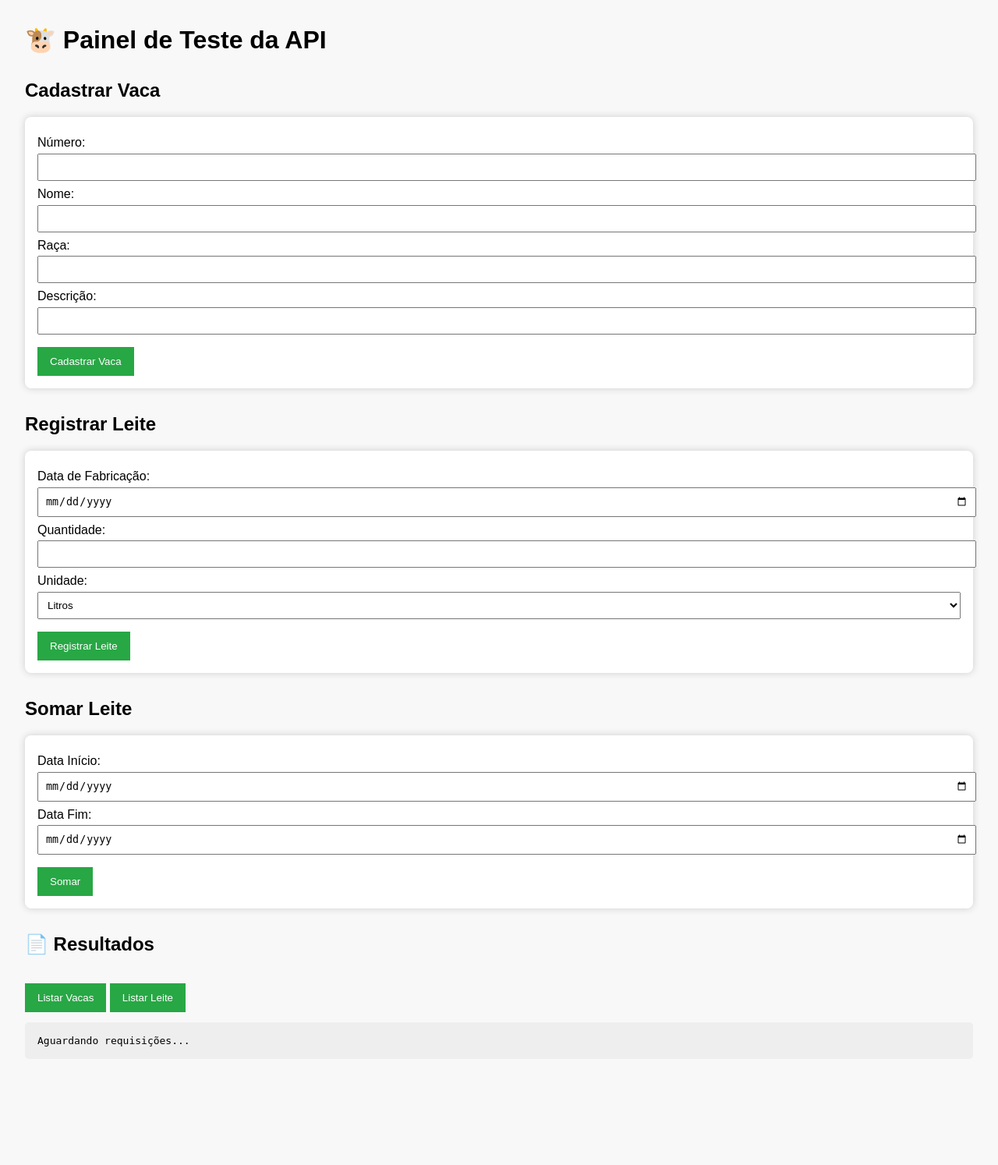
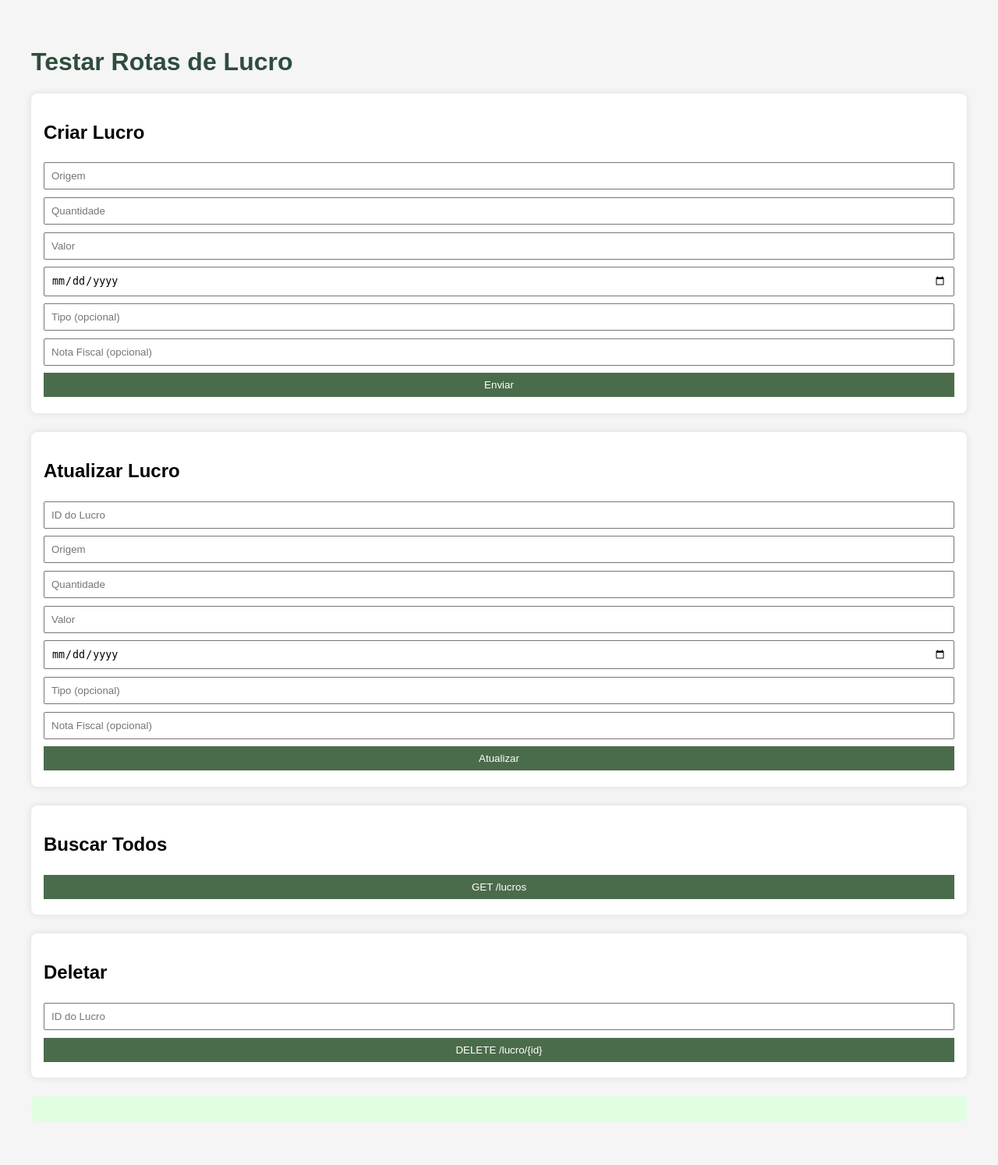
Before and after one commit to ArtJord/system_milk, a PHP site: page /index.html in a window 1280 px wide. Shown: the whole page at 78% size. Before the commit the page ends 1342 px from the top, so only its background shows below. Run offline with PHP 8.4, Linux system fonts and the light colour scheme.

Commit message:
Teste de telas e rotas

```diff
--- a/index.html
+++ b/index.html
@@ -1,244 +1,204 @@
-
-
 <!DOCTYPE html>
 <html lang="pt-BR">
 <head>
   <meta charset="UTF-8" />
-  <meta name="viewport" content="width=device-width, initial-scale=1.0" />
-  <title>Teste API - Vaca e Leite</title>
+  <meta name="viewport" content="width=device-width, initial-scale=1.0"/>
+  <title>Teste de Rotas - Lucro</title>
   <style>
     body {
       font-family: Arial, sans-serif;
-      margin: 2rem;
-      background-color: #f8f8f8;
+      padding: 2rem;
+      background-color: #f5f5f5;
     }
-
-    h2 {
-      margin-top: 2rem;
+    h1 {
+      color: #2e4d3d;
     }
-
-    form {
+    form, .actions {
       background: #fff;
       padding: 1rem;
+      margin-bottom: 1.5rem;
       border-radius: 8px;
-      box-shadow: 0 0 10px #ccc;
-      margin-bottom: 2rem;
+      box-shadow: 0 0 10px rgba(0,0,0,0.1);
     }
-
-    label {
-      display: block;
-      margin-top: 0.5rem;
+    input, button {
+      padding: 0.5rem;
+      margin: 0.3rem 0;
+      width: 100%;
+      box-sizing: border-box;
     }
-
-    input, select {
-      width: 100%;
-      padding: 0.5rem;
-      margin-top: 0.3rem;
-    }
-
     button {
-      margin-top: 1rem;
-      padding: 0.7rem 1rem;
-      background-color: #28a745;
+      background-color: #4b6c4b;
       color: white;
       border: none;
       cursor: pointer;
     }
-
     button:hover {
-      background-color: #218838;
+      background-color: #3e593e;
+    }
+    .result {
+      background: #e0ffe0;
+      padding: 1rem;
+      white-space: pre-wrap;
+      border-radius: 6px;
+      margin-bottom: 1rem;
     }
 
-    pre {
-      background: #eee;
-      padding: 1rem;
-      white-space: pre-wrap;
-      border-radius: 5px;
+    /* Estilo da tabela de lucros */
+    table {
+      width: 100%;
+      border-collapse: collapse;
+      margin-top: 1rem;
+      background: #fff;
+      border-radius: 8px;
+      overflow: hidden;
+      box-shadow: 0 0 10px rgba(0,0,0,0.1);
+    }
+    th, td {
+      border: 1px solid #ccc;
+      padding: 0.5rem 0.8rem;
+      text-align: left;
+    }
+    th {
+      background-color: #4b6c4b;
+      color: white;
+    }
+    tbody tr:nth-child(even) {
+      background-color: #f9f9f9;
     }
   </style>
 </head>
 <body>
 
-  <h1>🐮 Painel de Teste da API</h1>
+  <h1>Testar Rotas de Lucro</h1>
 
-  <h2>Cadastrar Vaca</h2>
-  <form id="form-vaca">
-    <label>Número:</label>
-    <input type="text" name="numero" required />
-
-    <label>Nome:</label>
-    <input type="text" name="nome" />
-
-    <label>Raça:</label>
-    <input type="text" name="raca" />
-
-    <label>Descrição:</label>
-    <input type="text" name="descricao" />
-
-    <button type="submit">Cadastrar Vaca</button>
+  <form id="formCreate">
+    <h2>Criar Lucro</h2>
+    <input type="text" name="origem" placeholder="Origem" required />
+    <input type="number" name="quantidade" placeholder="Quantidade" required />
+    <input type="number" step="0.01" name="valor" placeholder="Valor" required />
+    <input type="date" name="data" required />
+    <input type="text" name="tipo" placeholder="Tipo (opcional)" />
+    <input type="text" name="nota_fiscal" placeholder="Nota Fiscal (opcional)" />
+    <button type="submit">Enviar</button>
   </form>
 
-
-  <h2>Registrar Leite</h2>
-  <form id="form-leite">
-    <label>Data de Fabricação:</label>
-    <input type="date" name="data_fabricacao" required />
-
-    <label>Quantidade:</label>
-    <input type="number" name="quantidade" required />
-
-    <label>Unidade:</label>
-    <select name="unidade_quantidade">
-      <option value="litros">Litros</option>
-      <option value="ml">ML</option>
-    </select>
-
-    <button type="submit">Registrar Leite</button>
+  <form id="formUpdate">
+    <h2>Atualizar Lucro</h2>
+    <input type="number" name="id" placeholder="ID do Lucro" required />
+    <input type="text" name="origem" placeholder="Origem" required />
+    <input type="number" name="quantidade" placeholder="Quantidade" required />
+    <input type="number" step="0.01" name="valor" placeholder="Valor" required />
+    <input type="date" name="data" required />
+    <input type="text" name="tipo" placeholder="Tipo (opcional)" />
+    <input type="text" name="nota_fiscal" placeholder="Nota Fiscal (opcional)" />
+    <button type="submit">Atualizar</button>
   </form>
 
+  <div class="actions">
+    <h2>Buscar Todos</h2>
+    <button onclick="getAll()">GET /lucros</button>
+  </div>
 
-  <h2>Somar Leite</h2>
-  <form id="form-soma">
-    <label>Data Início:</label>
-    <input type="date" name="data_inicio" />
+  <div class="actions">
+    <h2>Deletar</h2>
+    <input type="number" id="deleteId" placeholder="ID do Lucro" />
+    <button onclick="deleteLucro()">DELETE /lucro/{id}</button>
+  </div>
 
-    <label>Data Fim:</label>
-    <input type="date" name="data_fim" />
+  <div class="result" id="resultArea"></div>
 
-    <button type="submit">Somar</button>
-  </form>
-
-  <h2>📄 Resultados</h2>
-  <button onclick="buscarVacas()">Listar Vacas</button>
-  <button onclick="buscarLeite()">Listar Leite</button>
-  <pre id="resposta">Aguardando requisições...</pre>
+  <!-- Div onde a tabela vai aparecer -->
+  <div id="tabelaLucros"></div>
 
   <script>
-    const apiBase = "http://localhost:8001"; // Altere se necessário
+    const apiUrl = "http://localhost:8001"; // ajuste conforme necessário
 
-    const resposta = document.getElementById("resposta");
-
-    // Cadastro de vaca
-    document.getElementById("form-vaca").addEventListener("submit", async (e) => {
+    document.getElementById("formCreate").addEventListener("submit", async (e) => {
       e.preventDefault();
       const form = e.target;
-  const data = {
-    numero: form.numero.value,
-    nome: form.nome.value,
-    raca: form.raca.value,
-    descricao: form.descricao.value
-  };
-
-  try {
-    const res = await fetch(`${apiBase}/vaca`, {
+      const data = Object.fromEntries(new FormData(form));
+      const res = await fetch(`${apiUrl}/lucro`, {
         method: "POST",
         headers: { "Content-Type": "application/json" },
         body: JSON.stringify(data)
       });
-    const json = await res.json();
-    resposta.textContent = JSON.stringify(json, null, 2);
-
-    if (res.ok) {
-      alert("✅ Vaca cadastrada com sucesso!");
-      form.reset(); // limpa os campos
-    } else {
-      alert("❌ Erro ao cadastrar a vaca.");
-    }
-  } catch (error) {
-    alert("❌ Erro na requisição.");
-    console.error(error);
-  }
+      const result = await res.json().catch(() => res.text());
+      showResult(result);
+      form.reset();
     });
 
-
-    // Cadastro de leite
-    document.getElementById("form-leite").addEventListener("submit", async (e) => {
+    document.getElementById("formUpdate").addEventListener("submit", async (e) => {
       e.preventDefault();
       const form = e.target;
-  const data = {
-    data_fabricacao: form.data_fabricacao.value,
-    quantidade: parseFloat(form.quantidade.value),
-    unidade_quantidade: form.unidade_quantidade.value
-  };
+      const formData = Object.fromEntries(new FormData(form));
+      const id = formData.id;
+      delete formData.id;
 
-  try {
-    const res = await fetch(`${apiBase}/leite`, {
-      method: "POST",
+      const res = await fetch(`${apiUrl}/lucro/${id}`, {
+        method: "PUT",
         headers: { "Content-Type": "application/json" },
-      body: JSON.stringify(data)
+        body: JSON.stringify(formData)
       });
-    const json = await res.json();
-    resposta.textContent = JSON.stringify(json, null, 2);
-
-    if (res.ok) {
-      alert("✅ Leite registrado com sucesso!");
+      const result = await res.json().catch(() => res.text());
+      showResult(result);
       form.reset();
-    } else {
-      alert("❌ Erro ao registrar leite.");
-    }
-  } catch (error) {
-    alert("❌ Erro na requisição.");
-    console.error(error);
-  }
     });
 
+    async function getAll() {
+      const res = await fetch(`${apiUrl}/lucros`);
+      const data = await res.json().catch(() => res.text());
 
-    // Soma de leite
-    document.getElementById("form-soma").addEventListener("submit", async (e) => {
-  e.preventDefault();
-  const form = e.target;
-  const data = {
-    data_inicio: form.data_inicio.value,
-    data_fim: form.data_fim.value
-  };
+      //showResult(data);
 
-  try {
-    const res = await fetch(`${apiBase}/somaleite`, {
-      method: "POST",
-      headers: { "Content-Type": "application/json" },
-      body: JSON.stringify(data)
+      if (typeof data === "object") {
+        exibirTabela(data);
+      } else {
+        document.getElementById('tabelaLucros').innerHTML = '';
+      }
+    }
+
+    async function deleteLucro() {
+      const input = document.getElementById("deleteId");
+      const id = input.value;
+      if (!id) return alert("Informe o ID");
+      const res = await fetch(`${apiUrl}/lucro/${id}`, { method: "DELETE" });
+      const result = await res.json().catch(() => res.text());
+      showResult(result);
+      input.value = "";
+    }
+
+    function showResult(data) {
+      const area = document.getElementById("resultArea");
+      area.textContent = typeof data === "string" ? data : JSON.stringify(data, null, 2);
+    }
+
+    function exibirTabela(data) {
+      if (!data.lucros || !Array.isArray(data.lucros) || data.lucros.length === 0) {
+        document.getElementById('tabelaLucros').innerHTML = '<p>Nenhum dado para exibir.</p>';
+        return;
+      }
+
+      const lucros = data.lucros;
+      let tabelaHTML = '<table><thead><tr>';
+
+      const colunas = Object.keys(lucros[0]);
+      colunas.forEach(col => {
+        tabelaHTML += `<th>${col.charAt(0).toUpperCase() + col.slice(1).replace(/_/g, ' ')}</th>`;
       });
-    const json = await res.json();
-    resposta.textContent = JSON.stringify(json, null, 2);
+      tabelaHTML += '</tr></thead><tbody>';
 
-    if (res.ok) {
-      alert("✅ Soma realizada!");
-      form.reset();
-    } else {
-      alert("❌ Erro ao somar leite.");
-    }
-  } catch (error) {
-    alert("❌ Erro na requisição.");
-    console.error(error);
-  }
+      lucros.forEach(item => {
+        tabelaHTML += '<tr>';
+        colunas.forEach(col => {
+          tabelaHTML += `<td>${item[col]}</td>`;
+        });
+        tabelaHTML += '</tr>';
       });
 
+      tabelaHTML += '</tbody></table>';
 
-    // Buscar vacas
-    window.buscarVacas = async function () {
-  try {
-    const res = await fetch(`${apiBase}/vacas`);
-    const json = await res.json();
-    resposta.textContent = JSON.stringify(json, null, 2);
-  } catch (error) {
-    resposta.textContent = "❌ Erro ao buscar vacas.";
-    console.error(error);
+      document.getElementById('tabelaLucros').innerHTML = tabelaHTML;
     }
-};
-
-
-    // Buscar leite
-    window.buscarLeite = async function () {
-  try {
-    const res = await fetch(`${apiBase}/allleite`);
-    const json = await res.json();
-    resposta.textContent = JSON.stringify(json, null, 2);
-  } catch (error) {
-    resposta.textContent = "❌ Erro ao buscar leite.";
-    console.error(error);
-  }
-};
-
   </script>
 </body>
 </html>
--- a/index.php
+++ b/index.php
@@ -41,14 +41,14 @@ $router->add("POST", "/login", [$usuarioController, 'login']);
 
 // Registrando rotas de Despesas
 $router->add("POST", "/despesa", [$despesaController, 'create']);
-$router->add("GET", "/despesas", [$despesaController,  'findAll']);
+$router->add("GET", "/despesas", [$despesaController,  'getAllDespesas']);
 $router->add("GET", "/despesas/{id}", [$despesaController, 'findById']);
 $router->add("PUT", "/despesa/{id}", [$despesaController, 'update']);
 $router->add("DELETE", "/despesa/{id}", [$despesaController, 'delete']);
 
 // Registrando rotas de Lucros
 $router->add("POST", "/lucro", [$lucroController, 'create']);
-$router->add("GET", "/lucros", [$lucroController, 'findAll']);
+$router->add("GET", "/lucros", [$lucroController, 'getAllLucros']);
 $router->add("GET", "/lucro/{id}", [$lucroController, 'findById']);
 $router->add("PUT", "/lucro/{id}", [$lucroController, 'update']);
 $router->add("DELETE", "/lucro/{id}", [$lucroController, 'delete']);
```
Also changed, not shown: teste_rotas.html (added, +84 -0 lines). Lines whose indentation alone changed are shown as unchanged.
